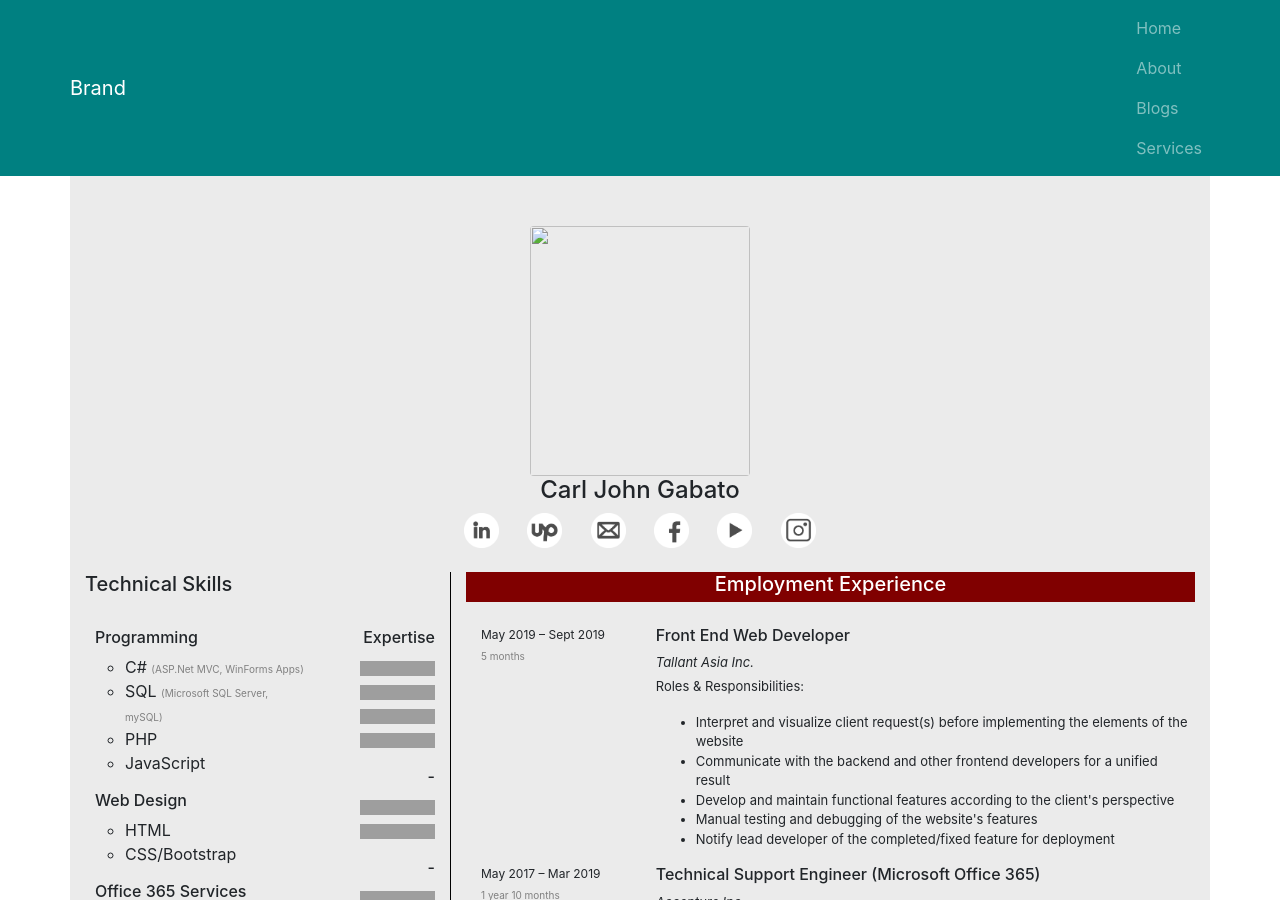
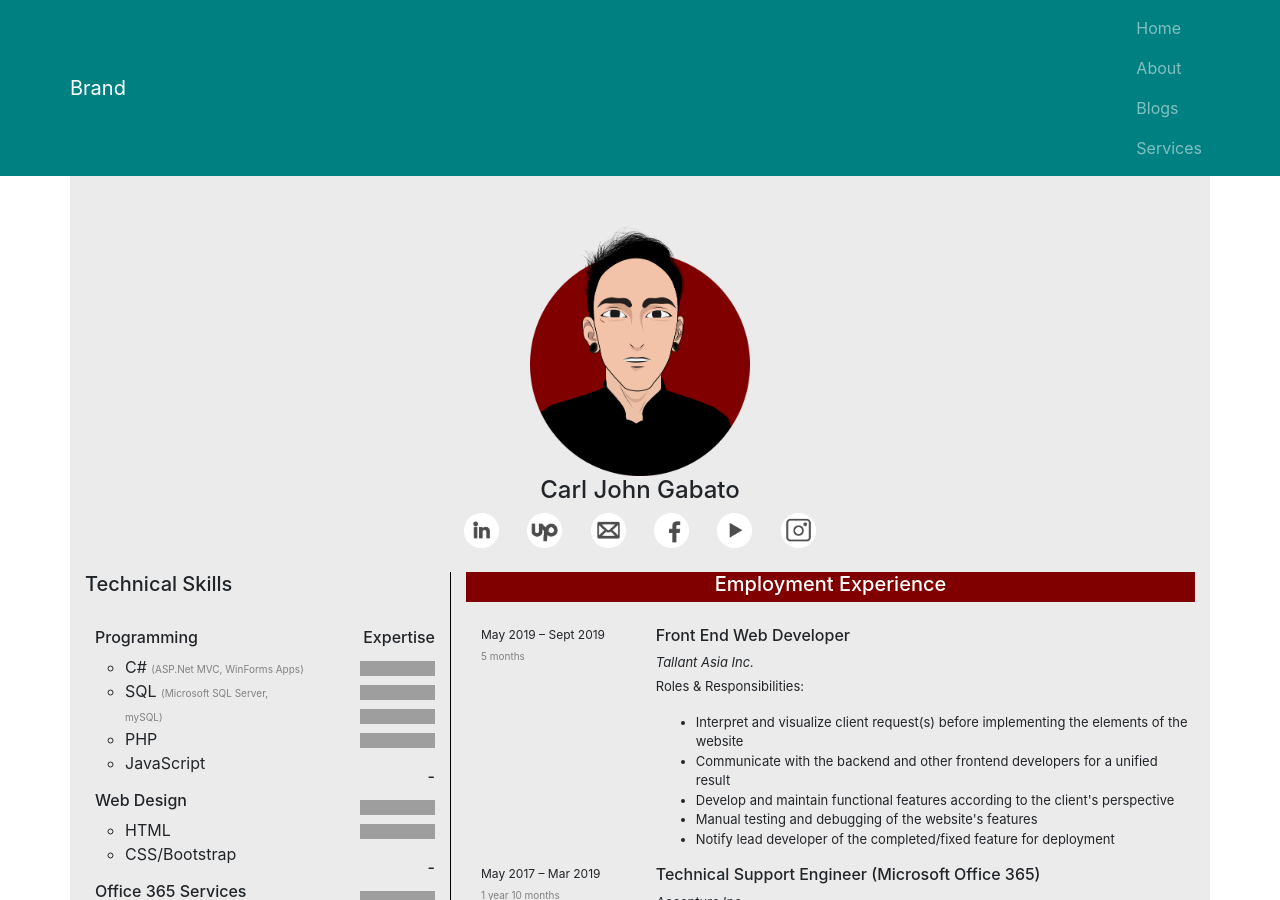
Before and after one commit to carljohngabato/aboutme, a Jekyll site: the page built from index.html, in a window 1280 px wide and 900 px high. Built offline with Jekyll 4.4.1, drawn with Linux system fonts in a browser that asks for light colours; nearby versions of some CDN libraries; grey boxes are pictures that could not be loaded.

Commit message:
Update index.html

```diff
--- a/index.html
+++ b/index.html
@@ -14,7 +14,7 @@
 <div class="container b-container">
   <div class="row">
     <div class="col-lg-4 offset-lg-4 avatar">
-      <img src="" class="rounded mx-auto d-block" />
+      <img src="../assets/images/avatar.png" class="rounded mx-auto d-block" />
       <h4>Carl John Gabato</h4>
       <div class="row">
         <div class="col-lg-2 col-md-2 col-sm-2 col-xs-2 nopadding icons linkedin">
```
